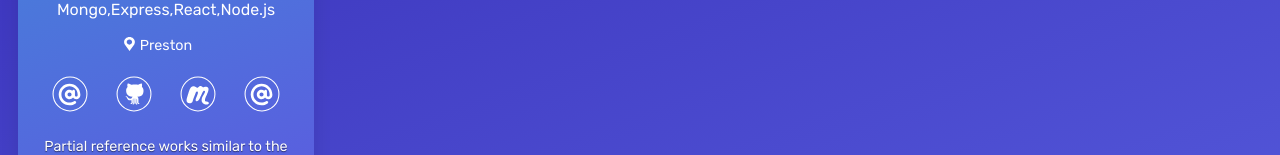
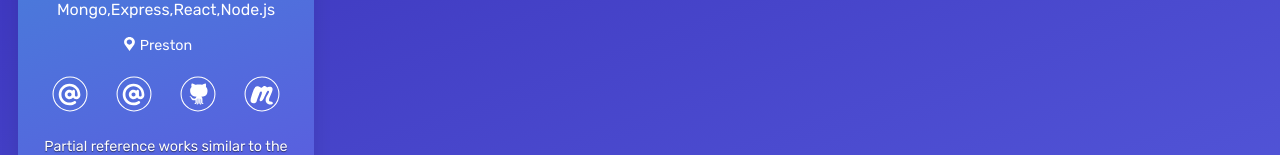
Before and after one commit to mrslwiseman/fcc-directory, a React (Create React App) app in the folder client/: page /directory in a window 1280 px wide. Shown: the part 505-660 px from the top of the page. Built offline with nearby package versions, Linux system fonts and the light colour scheme.

Commit message:
add conditional rendering to Member

```diff
--- a/client/src/components/Member.js
+++ b/client/src/components/Member.js
@@ -4,34 +4,54 @@ const Member = (props) => {
     const { chosen_name: first, last_name: last, picture, location, bio, stack, connect, joined } = props
     return (
         <div className="m">
+            {picture &&
                 <div className="m__photo">
                     <img src={picture} className="m__img" />
                 </div>
+            }
+
             <div className="m__details">
                 <div className="m__name">
                     <h2>{first} {last}</h2>
                 </div>
+                {stack &&
                     <div>
                         <p className="m__stack">{stack}</p>
                     </div>
+                }
+
+                {location &&
                     <div>
                         <span className="m__location">{location}</span>
                     </div>
+                }
+
             </div>
+
+            {connect &&
                 <div className="m__connect">
                     {/* map over Object.keys(connect) and generate array of conncetions */}
-                <a className="m__fcc" href={connect.fcc}></a>
-                <a className="m__github" href={connect.github}></a>
-                <a className="m__meetup" href={connect.meetup}></a>
-                <a className="m__email" href={connect.email}></a>
+                    {
+                        Object.keys(connect) // [ 'email', 'fcc', 'github', 'meetup' ]
+                            .map((connection, i) => {
+                                return <a className={`m__${connection}`} key={i} href={`${connect[connection]}`}></a>
+                            })
+                        }
+                </div>
+            }
 
-            </div>
+            {bio &&
                 <div className="m__bio">
                     {bio}
                 </div>
+            }
+            {joined &&
                 <div>
                     <p className="m__joined">Joined {joined}</p>
                 </div>
+            }
+
+
         </div>
     )
 }
```
Lines whose indentation alone changed are shown as unchanged.
